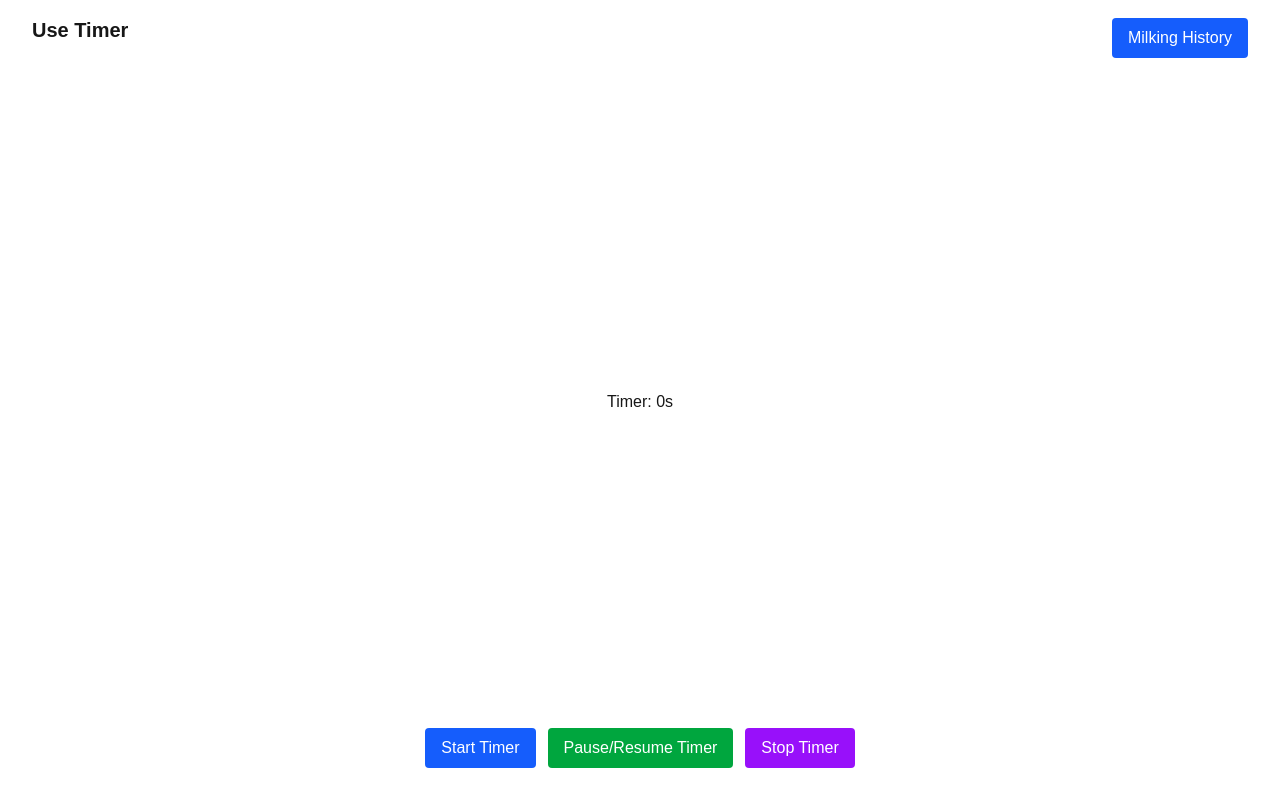
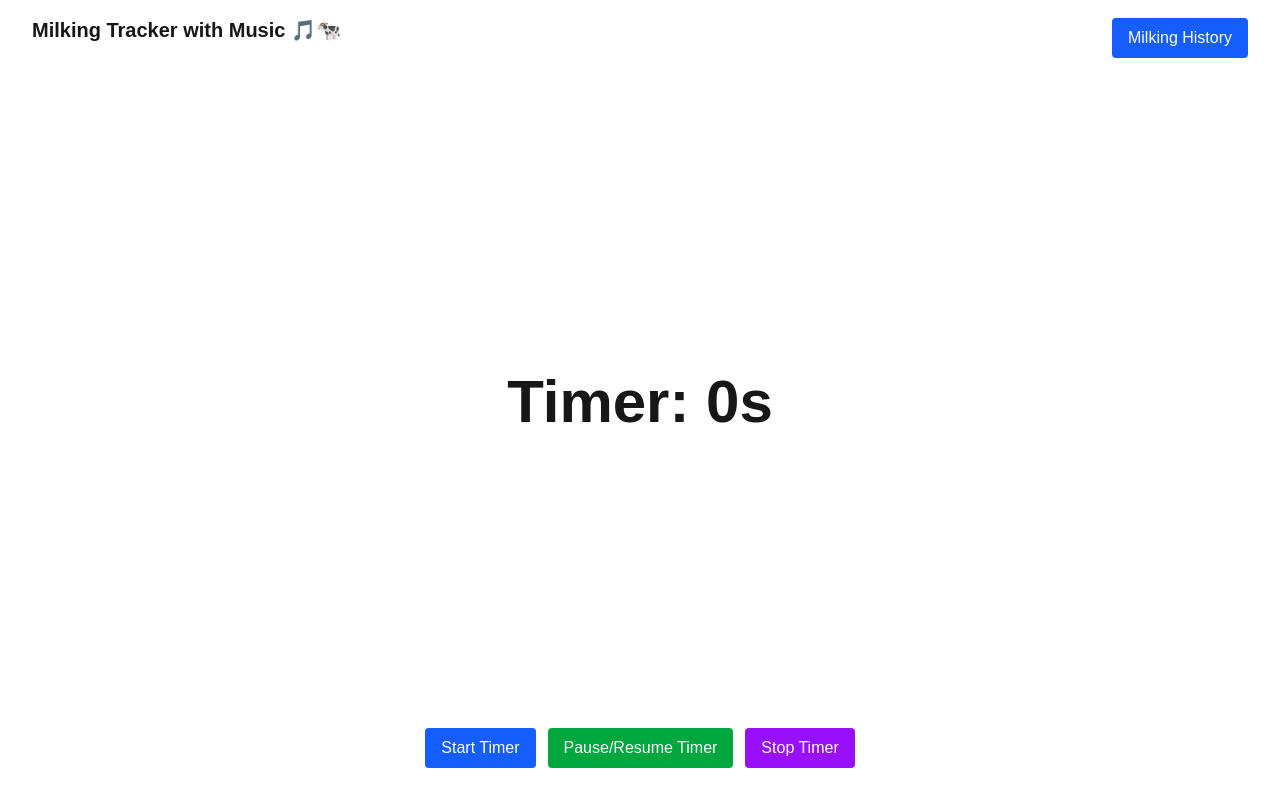
Before and after one commit to harshitsrivastava1608/milktracker, a Next.js app: page /dashboard in a window 1280 px wide. Built offline with nearby package versions, Linux system fonts and the light colour scheme.

Commit message:
feature: play pause and timer size

```diff
--- a/src/app/dashboard/page.jsx
+++ b/src/app/dashboard/page.jsx
@@ -4,7 +4,6 @@ import TextHeading from "@/components/textHeading";
 
 import TimerView from "@/components/timerView";
 import HistoryButton from "@/portions/historybutton";
-import MusicPlayer from "@/app/dashboard/playMusic";
 
 
 
@@ -14,10 +13,9 @@ export default function Dashboard() {
     <div className="min-h-screen flex flex-col justify-between p-4">
       <div className="flex flex-col sm:flex-row justify-between items-center mb-4 px-4">
 
-      <TextHeading text="Use Timer" />
+      <TextHeading text=" Milking Tracker with Music 🎵🐄" />
       <HistoryButton/>
       </div>
-      {/* <MusicPlayer/> */}
       <TimerView/>
 
 
--- a/src/app/dashboard/playMusic.jsx
+++ /dev/null
@@ -1,29 +0,0 @@
-'use client';
-
-import { useRef } from 'react';
-
-const MusicPlayer=()=> {
-    const audioRef = useRef(null);
-
-    const playAudio = () => {
-        audioRef.current?.play();
-    };
-
-    const pauseAudio = () => {
-        audioRef.current?.pause();
-    };
-
-    return (
-        <div className="flex flex-col items-center gap-3">
-            <audio ref={audioRef} src="/audio/Moon-Waltz.mp3" preload="auto" />
-
-            <button onClick={playAudio} className="bg-green-500 text-white px-4 py-2 rounded">
-                Play
-            </button>
-            <button onClick={pauseAudio} className="bg-red-500 text-white px-4 py-2 rounded">
-                Pause
-            </button>
-        </div>
-    );
-}
-export default MusicPlayer
--- a/src/components/timerDisplay.jsx
+++ /dev/null
@@ -1,17 +0,0 @@
-'use client'
-import { useEffect, useState } from "react"
-
-const TimerDisplay = () =>{
-    const [time,setTime]=useState('')
-
-    useEffect(()=>{
-     const interval=   setInterval(()=>{
-            setTime((new Date(Date.now())).toString())
-        },2000)
-        return ()=>clearInterval(interval)
-    },[])
-
-
-    return <h1 className="text-xl font-semibold mb-4 text-center">{time}</h1>
-}
-export default TimerDisplay
--- a/src/components/timerView.jsx
+++ b/src/components/timerView.jsx
@@ -1,5 +1,5 @@
 
-import { useEffect, useState ,useRef} from "react";
+import { useEffect, useState, useRef } from "react";
 import TextButton from "@/components/textButton";
 import { handleSubmit } from "@/services/addSession";
 
@@ -22,10 +22,12 @@ export default function TimerView() {
     const handleInput = () => {
         const value = prompt("Please enter your name:");
         if (value !== null && value.trim() !== "") {
-            handleSubmit({ start_time: startTime,
-                 end_time: endTime==-1?new Date().toISOString():endTime,
-                  duration: Math.floor(time / 1000),
-                  milk_quantity:value })
+            handleSubmit({
+                start_time: startTime,
+                end_time: endTime == -1 ? new Date().toISOString() : endTime,
+                duration: Math.floor(time / 1000),
+                milk_quantity: value
+            })
             alert(`Sumitted Session Data Successfully, ${value}!`);
         } else {
             alert("No name entered.");
@@ -42,7 +44,7 @@ export default function TimerView() {
     };
 
     const pauseTimer = () => {
-        pauseAudio()
+        timerOn ? pauseAudio() : playAudio()
         setInitialTime(Date.now() - time);
         setTimerOn(!timerOn);
         console.log("pauseTimer", timerOn, time);
@@ -75,9 +77,7 @@ export default function TimerView() {
     return (
         <>
             <div className="flex-1 flex items-center justify-center">
-
-                <h1>Timer: {Math.floor(time / 1000)}s</h1>
-
+                <h1 className="text-6xl font-bold">Timer: {Math.floor(time / 1000)}s</h1>
             </div>
             <audio ref={audioRef} src="/audio/Moon-Waltz.mp3" preload="auto" />
             <div className="flex flex-col gap-3 sm:flex-row sm:justify-center mb-4">
```
